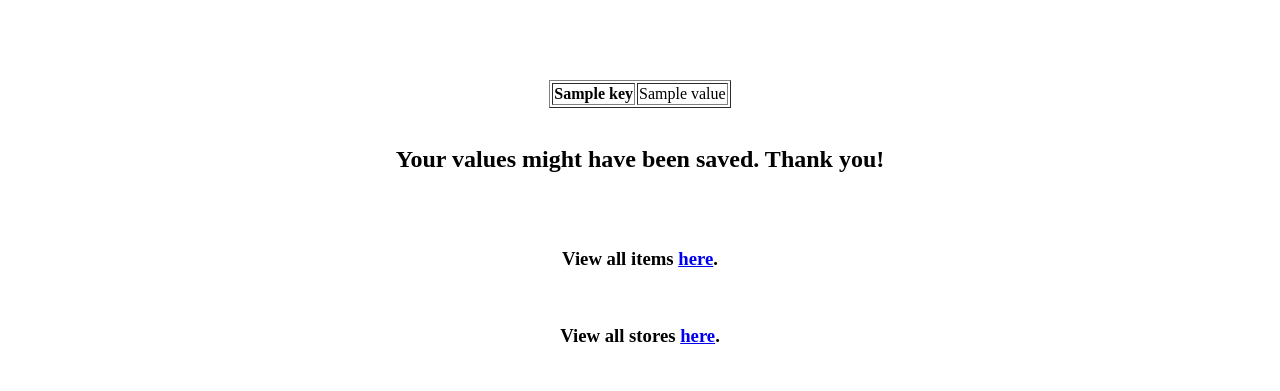
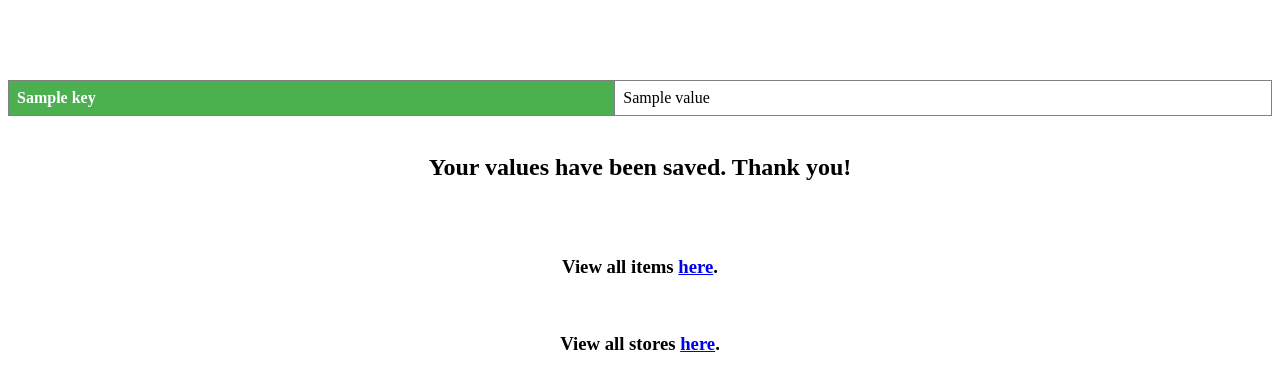
Before and after one commit to Silviumuraru90/Auth.-App-on-Heroku, a Flask app: template templates/result.html in a window 1280 px wide. Shown: the top 391 px of the page. Run offline with Flask 2, Linux system fonts and the light colour scheme; the template is opened without the code that fills it: most values are stand-ins (such as "Sample title", 1, 10 or a date in 2020).

Commit message:
Update result.html

```diff
--- a/templates/result.html
+++ b/templates/result.html
@@ -1,5 +1,26 @@
 <!doctype html>
 <html>
+<head>
+<style>
+table {
+  border-collapse: collapse;
+  width: 100%;
+}
+
+th, td {
+  text-align: left;
+  padding: 8px;
+}
+
+tr:nth-child(even){background-color: #f2f2f2}
+
+th {
+  background-color: #4CAF50;
+  color: white;
+}
+</style>
+</head>
+
 <body>
 <br><br><br><br>
 <center>
@@ -12,7 +33,7 @@
          {% endfor %}
 	</table>
 <br>
-		<h2>Your values might have been saved. Thank you!</h2>
+		<h2>Your values have been saved. Thank you!</h2>
 <br><br>
 		<h3>View all items <a href="https://ecnaoptriha.herokuapp.com/items">here</a>.</h3>
 <br>
```
Lines whose indentation alone changed are shown as unchanged.
